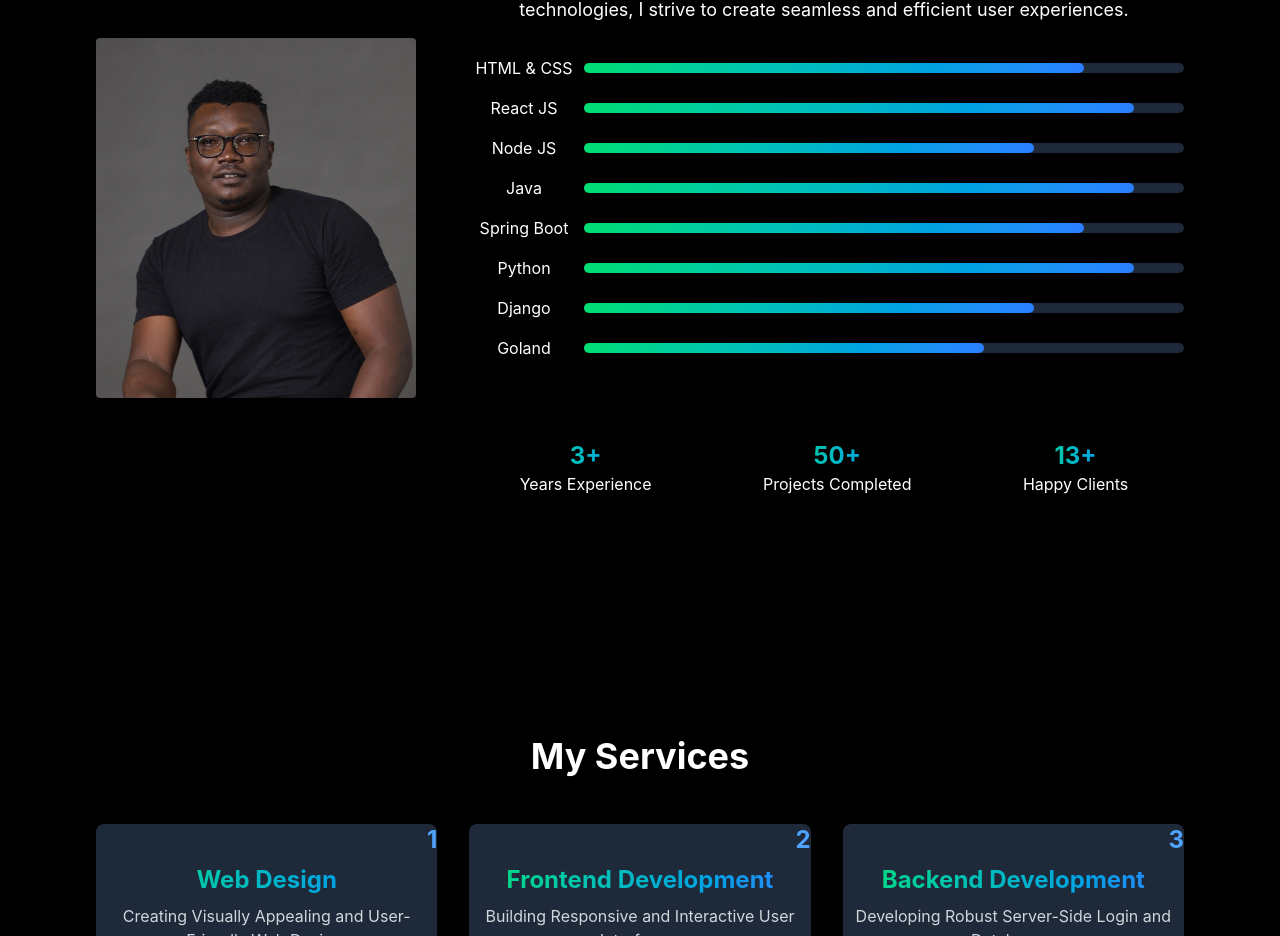
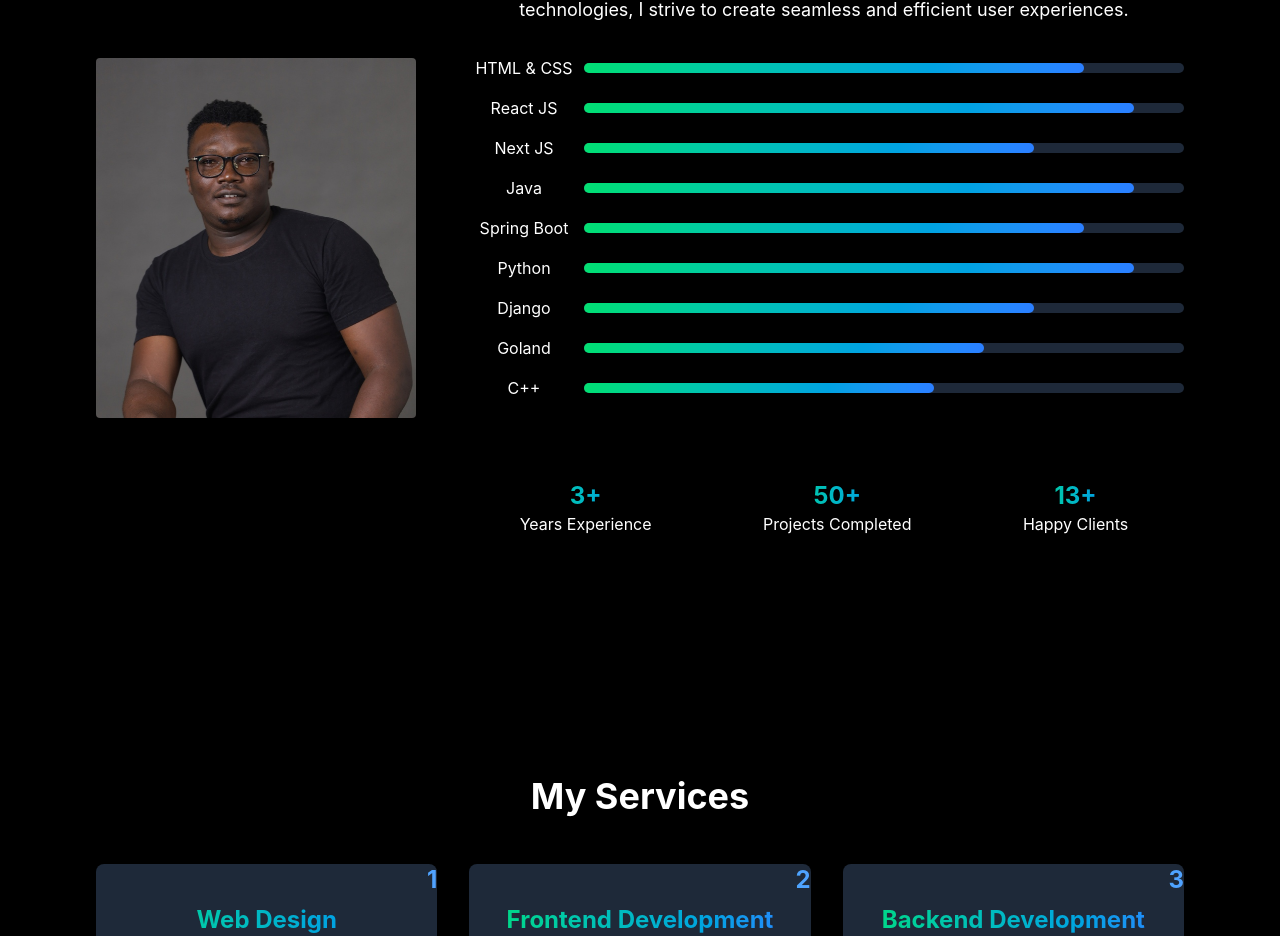
Before and after one commit to samibyrone/Portfolio_Website, a React (Vite) app: page / in a window 1280 px wide. Shown: the part 1055-1991 px from the top of the page. Built offline with nearby package versions, Linux system fonts and the light colour scheme.

Commit message:
Portfolio updated commit

```diff
--- a/src/Component/about/About.jsx
+++ b/src/Component/about/About.jsx
@@ -34,7 +34,7 @@ export const About = () => {
                   </div>
                 </div>
                 <div className='flex items-center'>
-                  <label htmlFor='htmlandcss' className="w-2/12">Node JS</label>
+                  <label htmlFor='htmlandcss' className="w-2/12">Next JS</label>
                   <div className='grow bg-gray-800 rounded-full h-2.5'>
                     <div className='bg-gradient-to-r from-green-400 to-blue-500 h-2.5 rounded-full transform transition-transform duration-300 hover:scale-105 w-9/12'></div>
                   </div>
@@ -69,6 +69,12 @@ export const About = () => {
                     <div className='bg-gradient-to-r from-green-400 to-blue-500 h-2.5 rounded-full transform transition-transform duration-300 hover:scale-105 w-8/12'></div>
                   </div>
                 </div>
+                <div className='flex items-center'>
+                  <label htmlFor='htmlandcss' className="w-2/12">C++</label>
+                  <div className='grow bg-gray-800 rounded-full h-2.5'>
+                    <div className='bg-gradient-to-r from-green-400 to-blue-500 h-2.5 rounded-full transform transition-transform duration-300 hover:scale-105 w-7/12'></div>
+                  </div>
+                </div>
               </div>
               <div className="mt-20 flex justify-around text-center">
                 <div>
```
